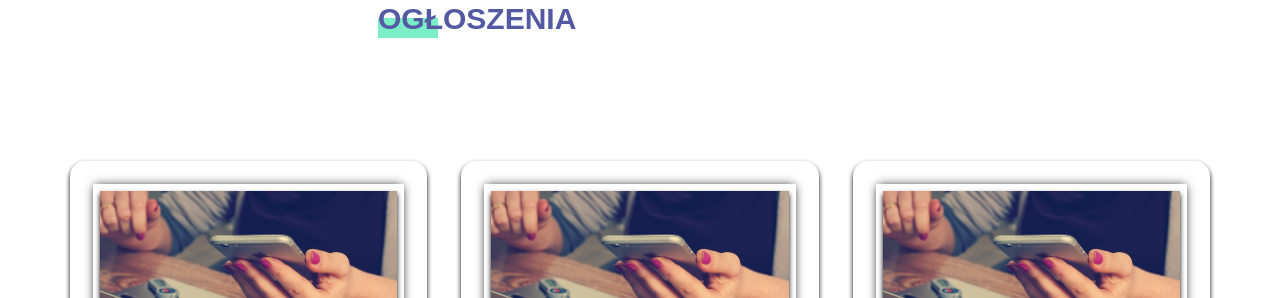
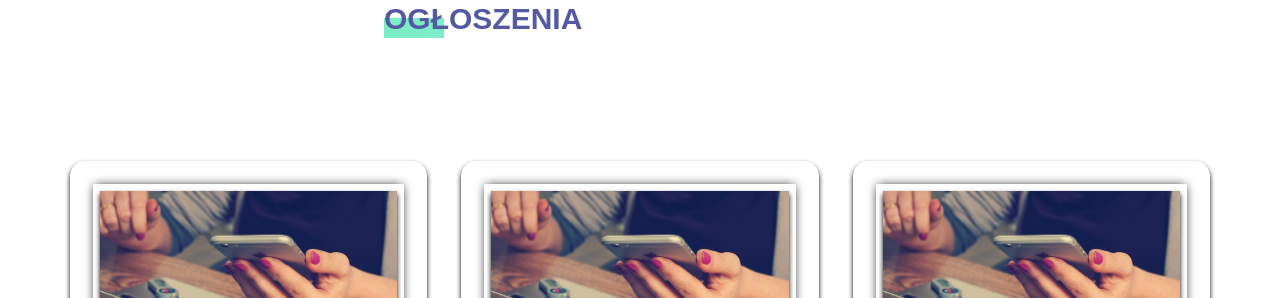
Before and after one commit to Denis-Hish/fundacja.nadziejarodzinie.org.pl, a plain HTML site: page announcements.html in a window 1280 px wide. Shown: the part 502-800 px from the top of the page. Drawn offline with nearby package versions, Linux system fonts and the light colour scheme.

Commit message:
delete margin

```diff
--- a/announcements.html
+++ b/announcements.html
@@ -61,7 +61,7 @@
       </div>
    </div>
 
-   <div class="row">
+   <div class="row0">
       <div class="section-title wow fadeInUp">
          <span>Ogłoszenia</span>
       </div>
```
Also changed, not shown: contact.html (+1 -1 lines).
